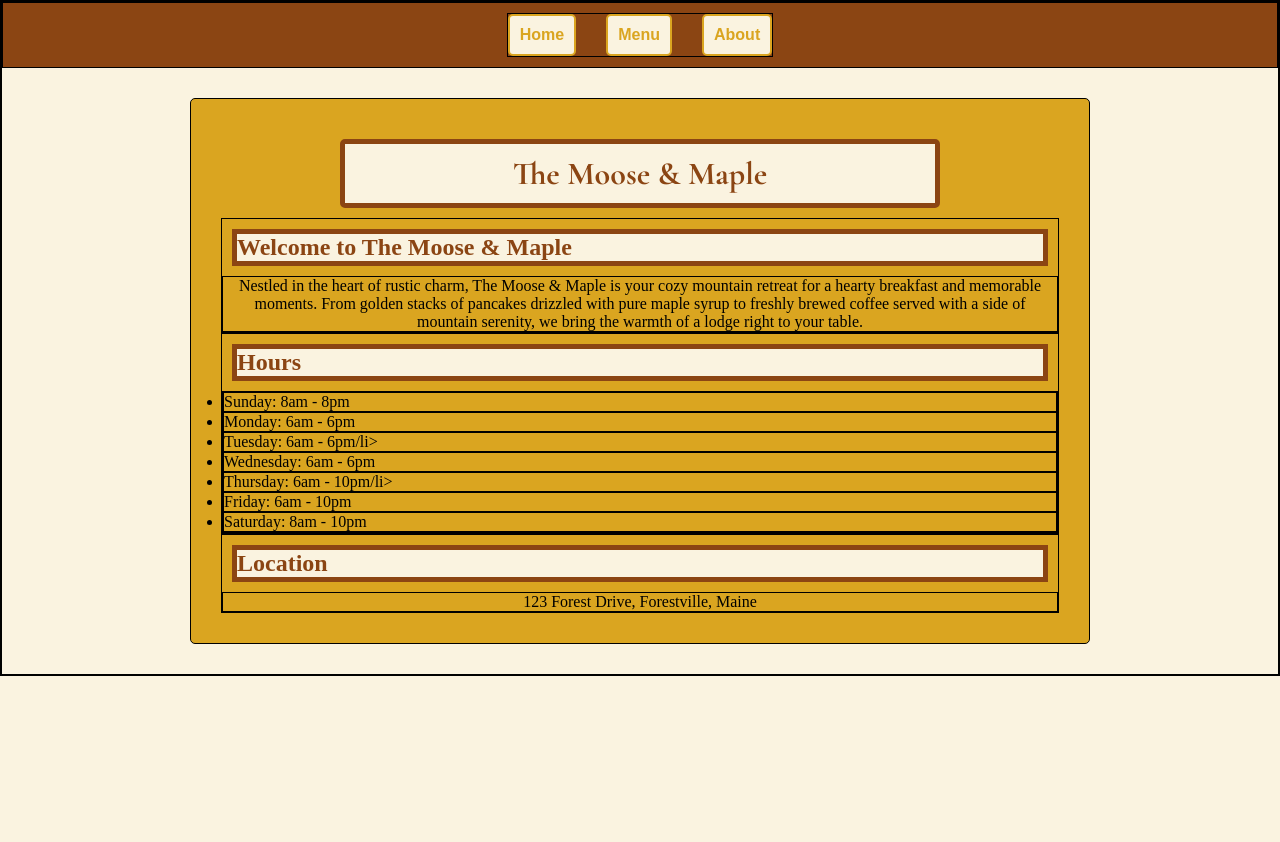
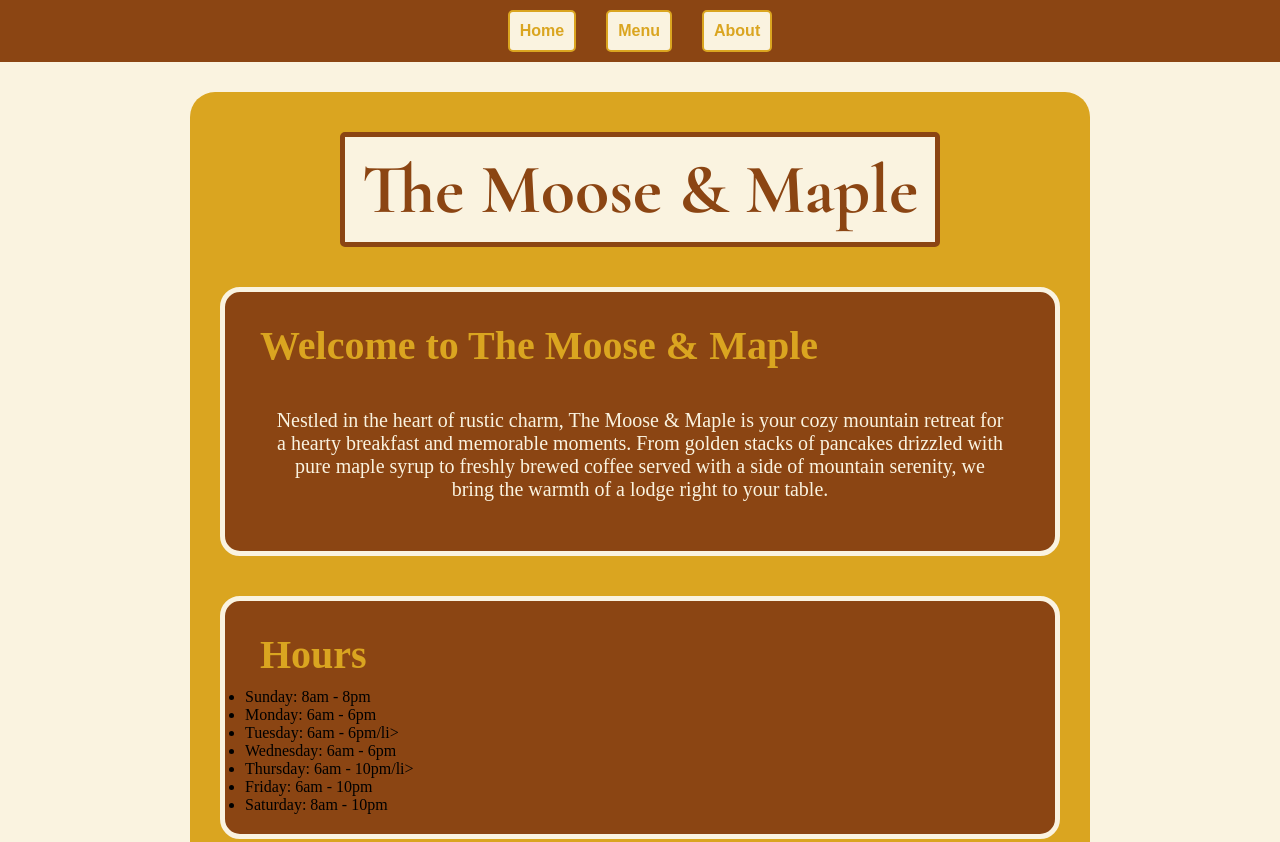
Before and after one commit to SaiefB/Project-Restaurant-Page, a website built with webpack: page src/template.html in a window 1280 px wide. Shown: the top 842 px of the page. Before the commit the page ends 800 px from the top, so only its background shows below. Built offline with nearby package versions, Linux system fonts and the light colour scheme.

Commit message:
css changes

```diff
--- a/src/styles.css
+++ b/src/styles.css
@@ -5,7 +5,7 @@
 *{
   margin: 0;
   padding: 0;
-  border: 1px solid black;
+  /* border: 1px solid black; */
   box-sizing: border-box;
 }
 
@@ -55,13 +55,14 @@ nav button:hover {
   width: 900px;
   margin: 30px auto 30px auto;
   padding: 30px 30px;
-  border-radius: 5px;
+  border-radius: 25px;
 }
 
 h1 {
   font-family: "Cormorant Garamond", serif;
   font-weight: 700;
-  margin: 10px auto 10px auto;
+  font-size: 70px;
+  margin: 10px auto 30px auto;
   padding: 10px;
   text-align: center;
   border-radius: 5px;
@@ -71,15 +72,26 @@ h1 {
   color: var(--primary-brown);
 }
 
+.sectionContainer {
+  border: 5px solid var(--neutral-cream);
+  margin: 40px 0;
+  background-color: var(--primary-brown);
+  padding: 20px;
+  border-radius: 20px;
+}
+
 h2 {
+  font-size: 40px;
   margin: 10px;
-  border: 5px solid var(--primary-brown);
-  background-color: var(--neutral-cream);
-  color: var(--primary-brown);
+  color: var(--primary-amber);
+  padding-left: 5px;
 }
 
 p {
+  font-size: 20px;
   text-align: center;
+  color: var(--neutral-cream);
+  padding: 30px;
 }
 
 /* Header/ Nav */
--- a/src/template.html
+++ b/src/template.html
@@ -15,11 +15,11 @@
     </header>
     <div id="content">
         <h1>The Moose & Maple</h1>
-        <div>
+        <div class="sectionContainer">
             <h2>Welcome to The Moose & Maple</h2>
             <p>Nestled in the heart of rustic charm, The Moose & Maple is your cozy mountain retreat for a hearty breakfast and memorable moments. From golden stacks of pancakes drizzled with pure maple syrup to freshly brewed coffee served with a side of mountain serenity, we bring the warmth of a lodge right to your table.</p>
         </div>
-        <div>
+        <div class="sectionContainer">
             <h2>Hours</h2>
             <ul>
                 <li>Sunday: 8am - 8pm</li>
@@ -31,7 +31,7 @@
                 <li>Saturday: 8am - 10pm</li>
             </ul>
         </div>
-        <div>
+        <div class="sectionContainer">
             <h2>Location</h2>
             <p>123 Forest Drive, Forestville, Maine</p>
         </div>
```
